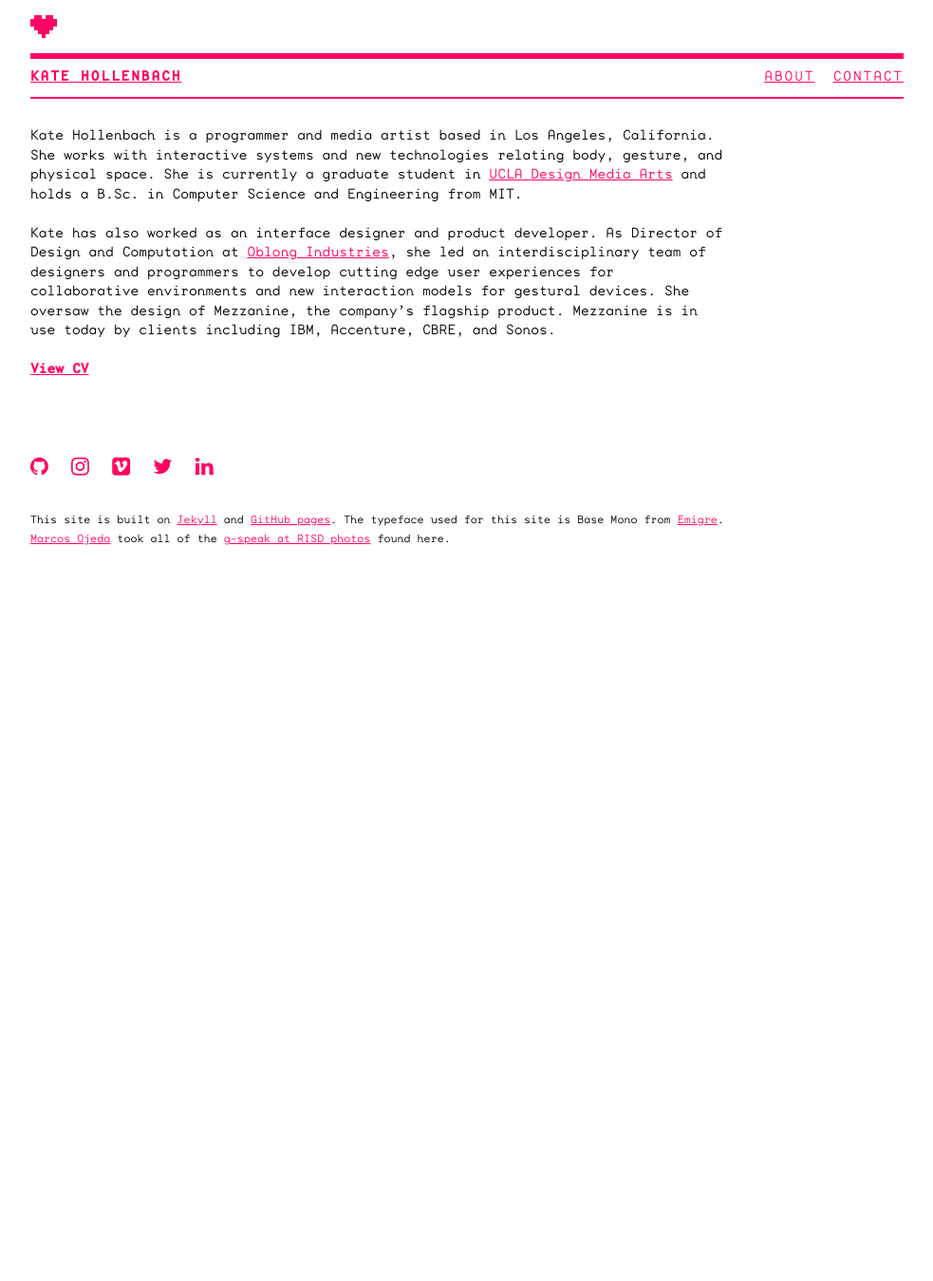
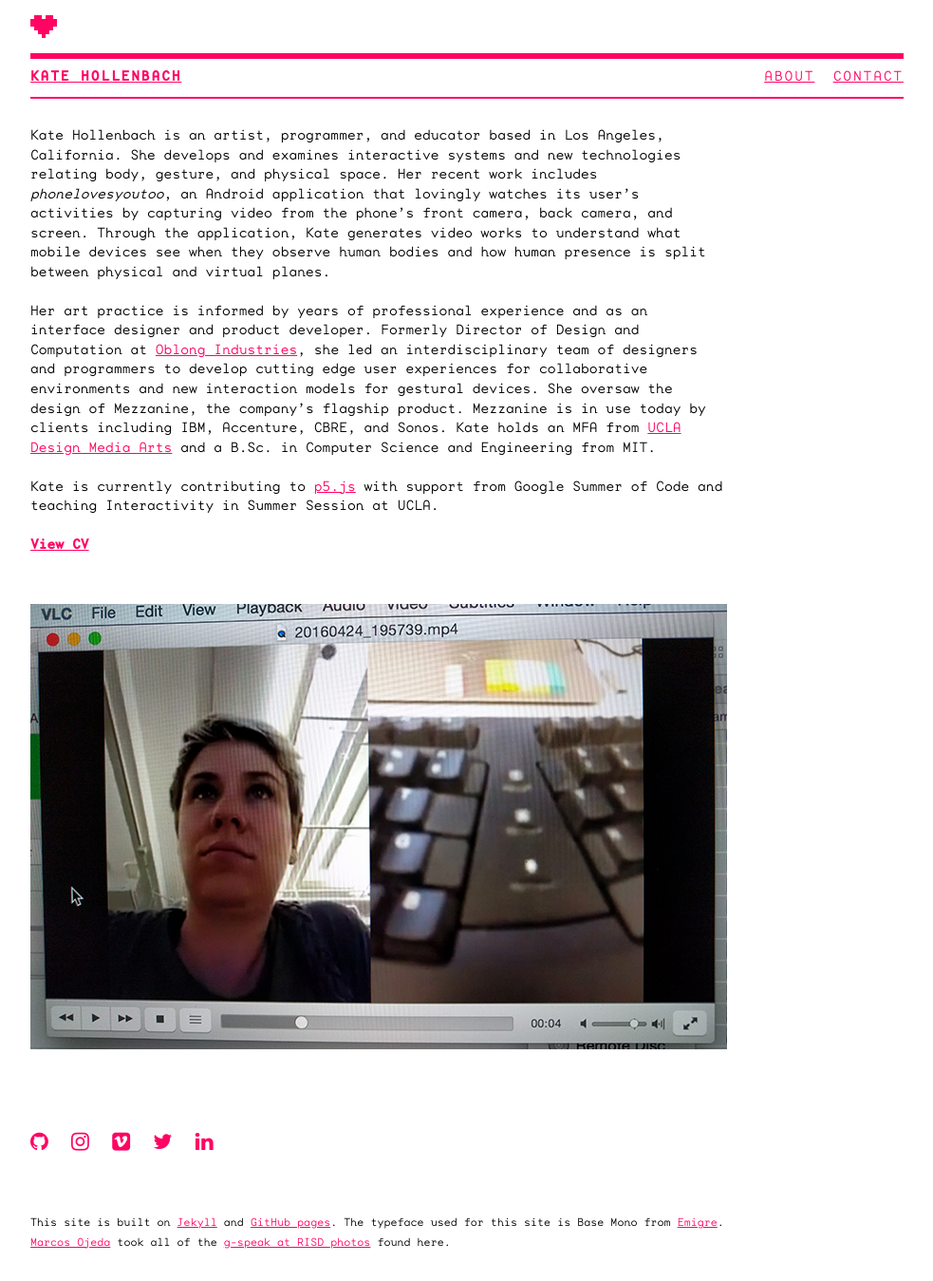
Before and after one commit to kjhollen/kjhollen.github.io, a Jekyll site: the page built from about.md, in a window 1280 px wide. Shown: the whole page at 95% size, without its empty margins (148-1131 px from the left). Built offline with Jekyll 4.4.1, drawn with Linux system fonts in a browser that asks for light colours; nearby versions of some CDN libraries; before the commit the page ends 900 px from its top, so only the background shows below that.

Commit message:
update with minimal documentation of thesis work. / about

```diff
--- a/about.md
+++ b/about.md
@@ -4,12 +4,24 @@ title: About
 permalink: /about/
 ---
 
-Kate Hollenbach is a programmer and media artist based in Los Angeles, California. She works with interactive systems and new technologies relating body, gesture, and physical space. She is currently a graduate student in <a href="http://dma.ucla.edu">UCLA Design Media Arts</a> and holds a B.Sc. in Computer Science and Engineering from MIT.
+Kate Hollenbach is an artist, programmer, and educator based in Los Angeles, California.
+She develops and examines interactive systems and new technologies relating body, gesture, and physical space.
+Her recent work includes <em>phonelovesyoutoo</em>, an Android application that lovingly watches its user’s activities by capturing video from the phone’s front camera, back camera, and screen.
+Through the application, Kate generates video works to understand what mobile devices see when they observe human bodies and how human presence is split between physical and virtual planes.
 
-Kate has also worked as an interface designer and product developer. As Director of Design and Computation at <a href="http://www.oblong.com">Oblong Industries</a>, she led an interdisciplinary team of designers and programmers to develop cutting edge user experiences for collaborative environments and new interaction models for gestural devices. She oversaw the design of Mezzanine, the company's flagship product.
-Mezzanine is in use today by clients including IBM, Accenture, CBRE, and Sonos.
+Her art practice is informed by years of professional experience and as an interface designer and product developer.
+Formerly Director of Design and Computation at <a href="http://www.oblong.com" target="main">Oblong Industries</a>, she led an interdisciplinary team of designers and programmers to develop cutting edge user experiences for collaborative environments and new interaction models for gestural devices.
+She oversaw the design of Mezzanine, the company’s flagship product. Mezzanine is in use today by clients including IBM, Accenture, CBRE, and Sonos.
+Kate holds an MFA from <a href="http://dma.ucla.edu" target="main">UCLA Design Media Arts</a> and a B.Sc. in Computer Science and Engineering from MIT.
+
+Kate is currently contributing to <a href="http://p5js.org" target="main">p5.js</a> with support from Google Summer of Code and teaching Interactivity in Summer Session at UCLA.
 
 <a href="{{ site.baseurl }}/files/kate-hollenbach-cv.pdf"><span style="font-family: BaseMonoReg; font-weight: bold;">View CV</span></a>
+
+<div style="height: 2em;">
+</div>
+
+<img class="image-inline" src="{{ site.baseurl }}/images/kjhollen.jpg">
 
 
 <div style="height: 4em;">
@@ -17,9 +29,12 @@ Mezzanine is in use today by clients including IBM, Accenture, CBRE, and Sonos.
 
 {% include social.html %}
 
+<div style="height: 2em;">
+</div>
+
 <div class="about invisible-margin">
 
-This site is built on <a href="http://jekyllrb.com/">Jekyll</a> and
-<a href="https://pages.github.com/">GitHub pages</a>. The typeface used for this site is
-Base Mono from <a href="http://emigre.com/">Emigre</a>. <a href="http://generic.cx/">Marcos Ojeda</a> took all of the <a href="https://www.flickr.com/photos/subliminal/sets/72157615073700173/">g-speak at RISD photos</a> found here.
+This site is built on <a href="http://jekyllrb.com/" target="main">Jekyll</a> and
+<a href="https://pages.github.com/" target="main">GitHub pages</a>. The typeface used for this site is
+Base Mono from <a href="http://emigre.com/" target="main">Emigre</a>. <a href="http://generic.cx/" target="main">Marcos Ojeda</a> took all of the <a href="https://www.flickr.com/photos/subliminal/sets/72157615073700173/" target="main">g-speak at RISD photos</a> found here.
 </div>
--- a/css/screen.css
+++ b/css/screen.css
@@ -187,8 +187,9 @@ h1, h2, #site-menu {
 .work {
   padding: 4px;
   border: 1px solid white;
-  min-width: 300px;
-  max-width: 700px;
+  min-width: 200px;
+  width: 300px;
+  max-width: 100%;
   flex: 1 1 auto;
   margin-bottom: 5px;
 }
```
Also changed, not shown: _work/000-user-is-present.md (added, +47 -0 lines), _work/001-phonelovesyoutoo-database.md (added, +33 -0 lines), _work/00a-phonelovesyoutoo.md (+1 -2 lines), images/kjhollen.jpg, images/phonelovesyoutoo-db-thumb.png (added), images/phonelovesyoutoo-thumb.jpg, images/user-is-present-thumb.jpg (added).
